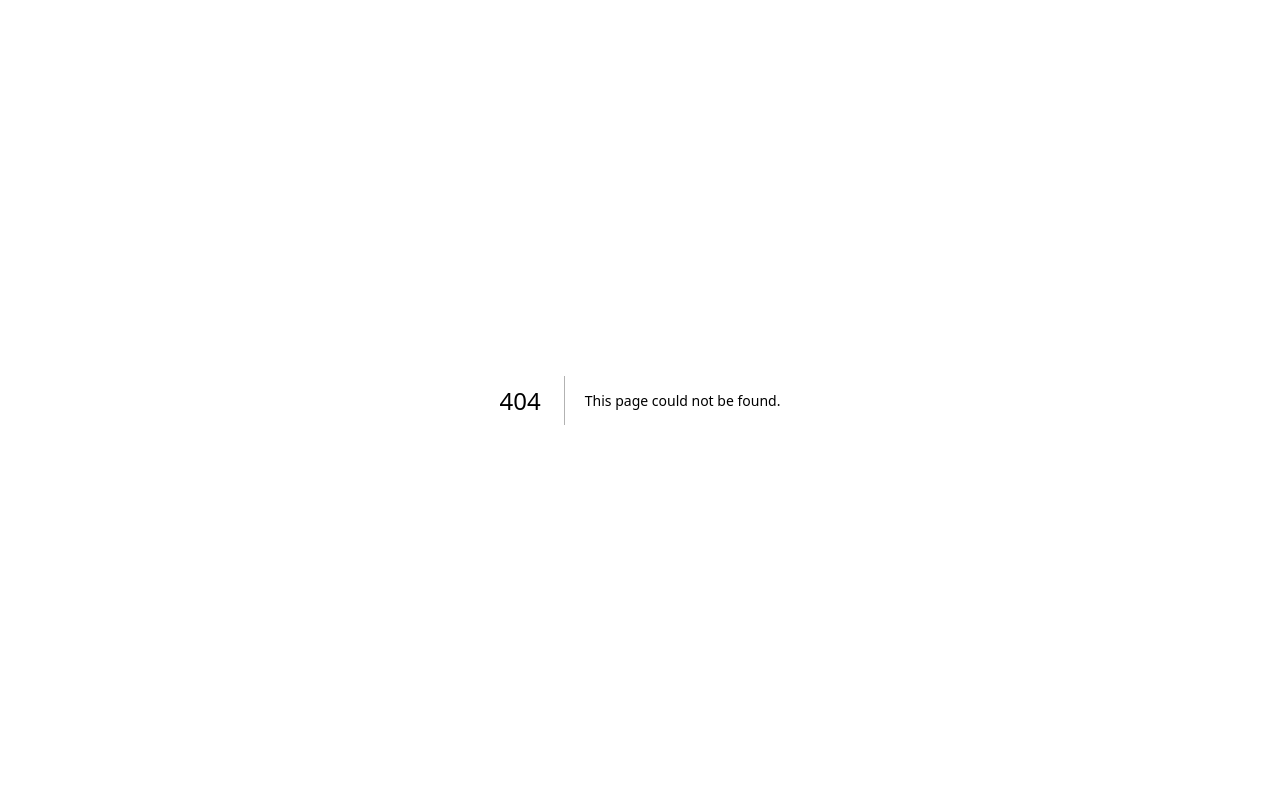
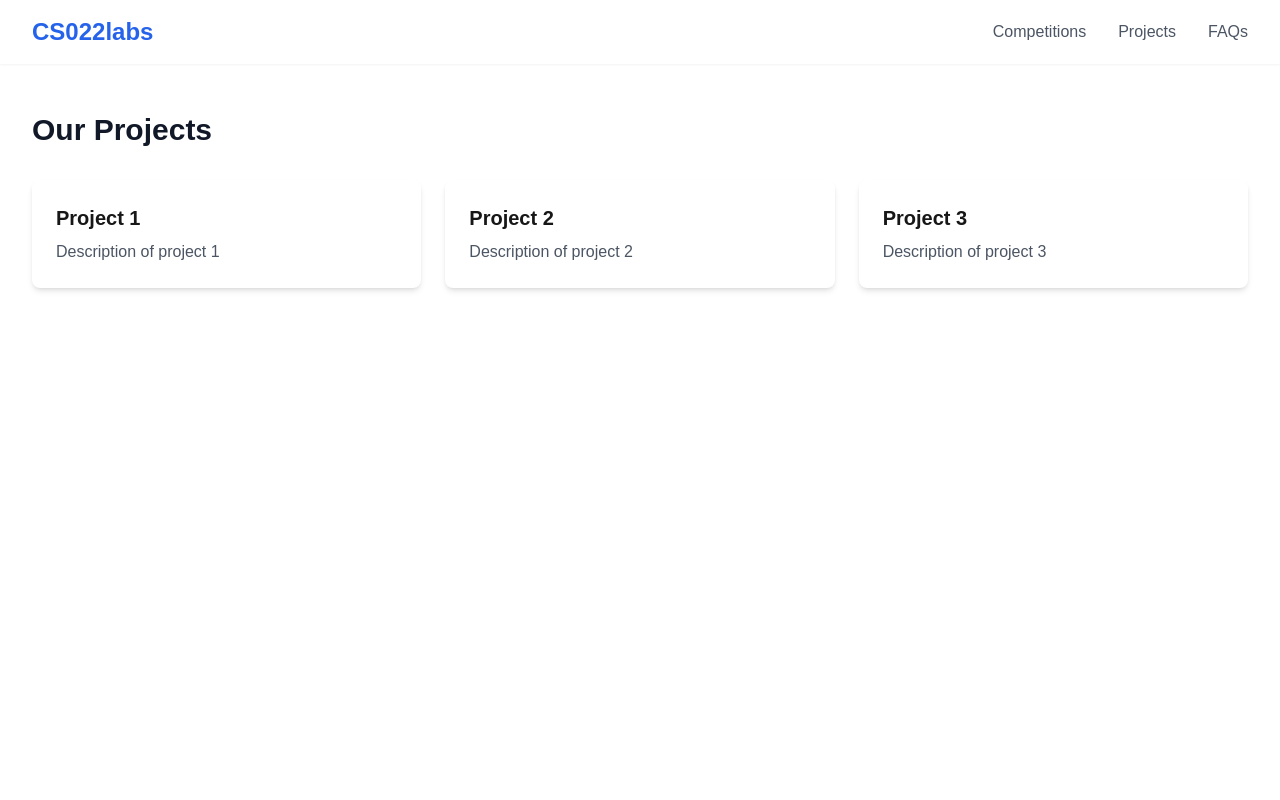
Before and after one commit to filiberto-rafael-zurita-abad/competition-website, a Next.js app: page /projects in a window 1280 px wide. Before the commit this address had no page. Shown: the top 800 px of the page. Built offline with nearby package versions, Linux system fonts and the light colour scheme; no server answers.

Commit message:
UPDATE: projects page initiated

```diff
--- a/app/containers/Navigation.tsx
+++ b/app/containers/Navigation.tsx
@@ -20,12 +20,16 @@ export const Navigation = () => {
             {isHomePage ? (
               <>
                 <ScrollLink href="#competitions" className="text-gray-600 hover:text-blue-600 transition-colors">Competitions</ScrollLink>
+                <Link href="/projects" className="text-gray-600 hover:text-blue-600 transition-colors">Projects</Link>
                 <ScrollLink href="#faqs" className="text-gray-600 hover:text-blue-600 transition-colors">FAQs</ScrollLink>
+
               </>
             ) : (
               <>
                 <Link href="/#competitions" className="text-gray-600 hover:text-blue-600 transition-colors">Competitions</Link>
+                <Link href="/projects" className="text-gray-600 hover:text-blue-600 transition-colors">Projects</Link>
                 <Link href="/#faqs" className="text-gray-600 hover:text-blue-600 transition-colors">FAQs</Link>
+
               </>
             )}
             <SignedIn>
--- a/app/layout.tsx
+++ b/app/layout.tsx
@@ -1,6 +1,8 @@
 import type { Metadata } from "next";
 import { Geist, Geist_Mono } from "next/font/google";
 import { ClerkProvider } from '@clerk/nextjs';
+import { Navigation } from './containers/Navigation';
+import { Footer } from './containers/Footer';
 import "./globals.css";
 
 const geistSans = Geist({
@@ -28,7 +30,11 @@ export default function RootLayout({
   return (
     <ClerkProvider>
       <html lang="en">
-        <body className={inter}>{children}</body>
+        <body className={inter}>
+          <Navigation />
+          {children}
+          <Footer />
+        </body>
       </html>
     </ClerkProvider>
   );
--- a/app/page.tsx
+++ b/app/page.tsx
@@ -1,13 +1,11 @@
 'use client';
 
-import { Navigation } from './containers/Navigation';
 import { Hero } from './containers/Hero';
 import { Competition } from './containers/Competition';
 import { Features } from './containers/Features';
 import { About } from './containers/About';
 import { SubmissionForm } from './containers/SubmissionForm';
 import { FAQ } from './containers/FAQ';
-import { Footer } from './containers/Footer';
 import WhatsappBubble from './components/WhatsappBubble';
 import { useEffect } from 'react';
 
@@ -20,7 +18,6 @@ export default function Home() {
   return (
     <div className="min-h-screen relative">
       <WhatsappBubble />
-      <Navigation />
       <main>
         <Hero />
         <div className="bg-white">
@@ -39,7 +36,6 @@ export default function Home() {
           <FAQ />
         </div>
       </main>
-      <Footer />
     </div>
   );
 }
--- /dev/null
+++ b/app/projects/containers/ProjectsContainer.tsx
@@ -0,0 +1,12 @@
+interface ProjectsContainerProps {
+  children: React.ReactNode;
+}
+
+export default function ProjectsContainer({ children }: ProjectsContainerProps) {
+  return (
+    <div className="container mx-auto px-4 py-8">
+      <div className="h-20"></div>
+      {children}
+    </div>
+  );
+}
--- /dev/null
+++ b/app/projects/containers/ProjectsGridContainer.tsx
@@ -0,0 +1,11 @@
+interface ProjectsGridContainerProps {
+  children: React.ReactNode;
+}
+
+export default function ProjectsGridContainer({ children }: ProjectsGridContainerProps) {
+  return (
+    <div className="grid grid-cols-1 md:grid-cols-3 gap-8 mt-8">
+      {children}
+    </div>
+  );
+}
--- /dev/null
+++ b/app/projects/page.tsx
@@ -0,0 +1,24 @@
+export default function ProjectsPage() {
+  return (
+    <div className="min-h-screen pt-16">
+      <div className="max-w-7xl mx-auto px-4 sm:px-6 lg:px-8 py-12">
+        <h1 className="text-3xl font-bold text-gray-900 mb-8">Our Projects</h1>
+        <div className="grid grid-cols-1 md:grid-cols-2 lg:grid-cols-3 gap-6">
+          {/* Project cards will go here */}
+          <div className="bg-white p-6 rounded-lg shadow-md">
+            <h2 className="text-xl font-semibold mb-2">Project 1</h2>
+            <p className="text-gray-600">Description of project 1</p>
+          </div>
+          <div className="bg-white p-6 rounded-lg shadow-md">
+            <h2 className="text-xl font-semibold mb-2">Project 2</h2>
+            <p className="text-gray-600">Description of project 2</p>
+          </div>
+          <div className="bg-white p-6 rounded-lg shadow-md">
+            <h2 className="text-xl font-semibold mb-2">Project 3</h2>
+            <p className="text-gray-600">Description of project 3</p>
+          </div>
+        </div>
+      </div>
+    </div>
+  );
+}
```
